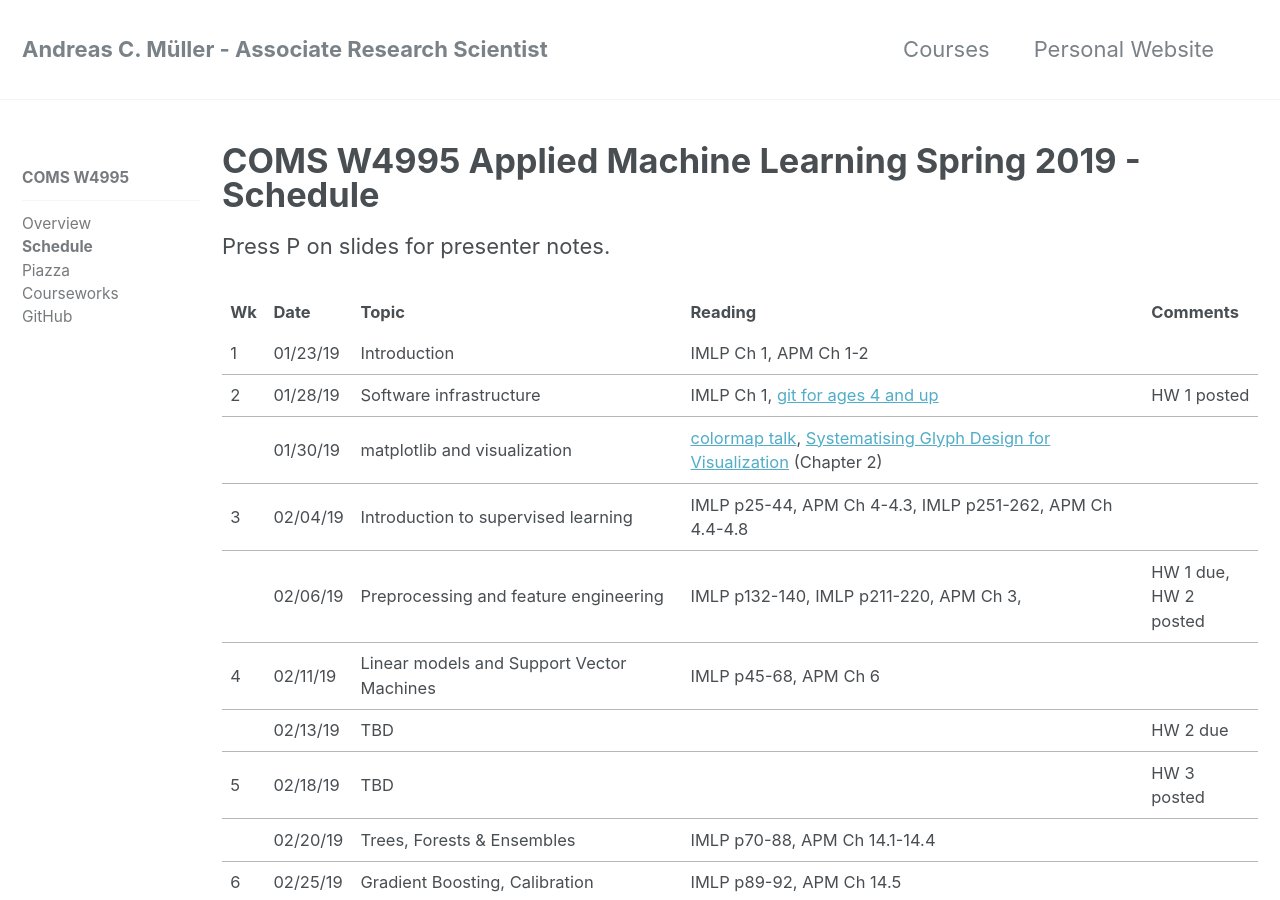
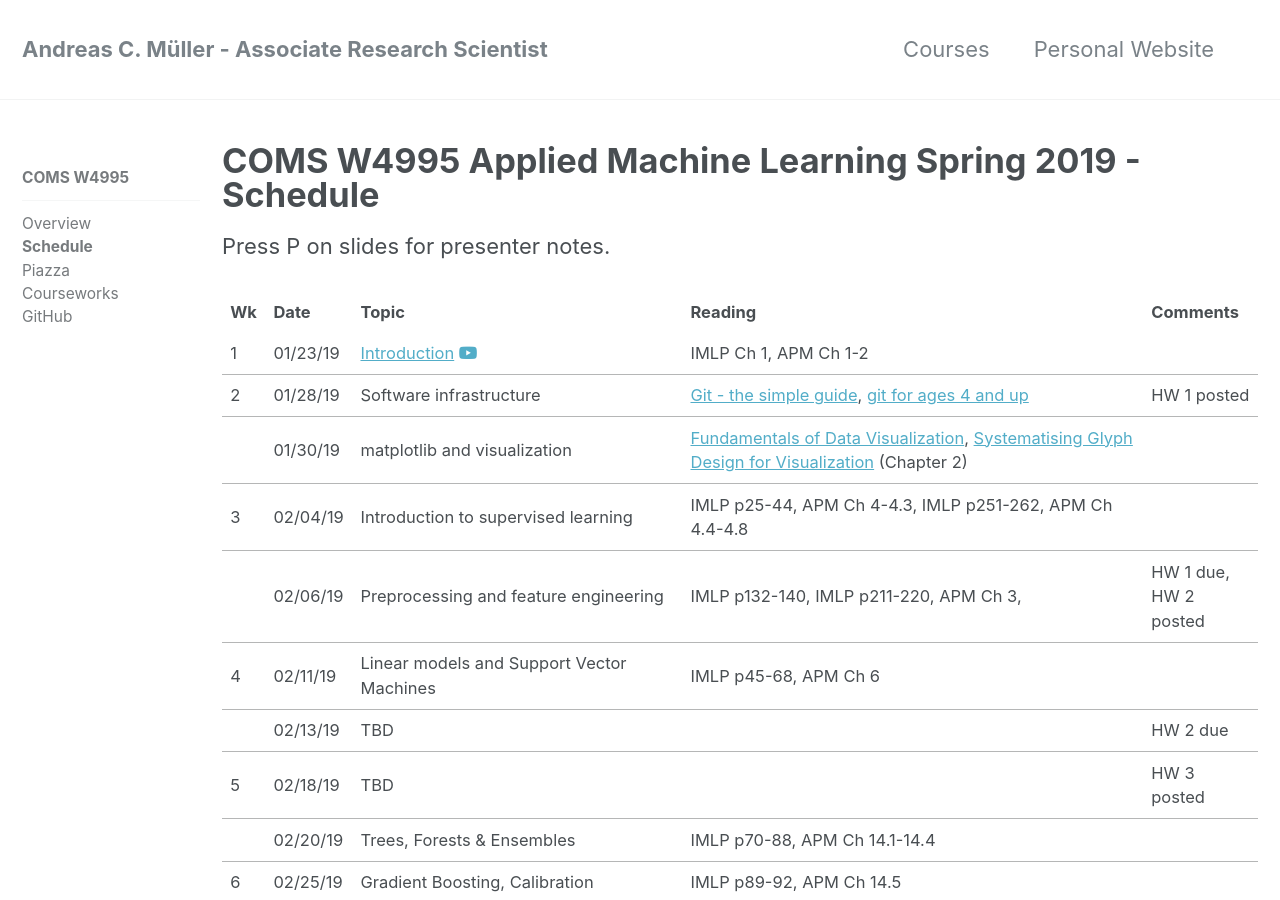
Before and after one commit to amueller/columbia-website, a Jekyll site: the page built from _comsw4995s19/lectures.md, in a window 1280 px wide and 900 px high. Built offline with Jekyll 4.4.1, drawn with Linux system fonts in a browser that asks for light colours; nearby versions of some CDN libraries.

Commit message:
add links for videos, add data vis book

```diff
--- a/_comsw4995s19/lectures.md
+++ b/_comsw4995s19/lectures.md
@@ -25,7 +25,7 @@ Press P on slides for presenter notes.
 	<tr>
 		<td>1</td>
 		<td>01/23/19</td>
-		<td>Introduction</td>
+		<td><a href="https://amueller.github.io/COMS4995-s19/slides/aml-01-introduction/">Introduction</a>&nbsp;<a href="https://www.youtube.com/watch?v=Qd68h4UGlNY&list=PL_pVmAaAnxIQGzQS2oI3OWEPT-dpmwTfA"><i class="fa fa-youtube-play" aria-hidden="true"></i></a></td>
 		<td>IMLP Ch 1, APM Ch 1-2</td>
 		<td><br></td>
 	</tr>
@@ -33,14 +33,14 @@ Press P on slides for presenter notes.
 		<td>2</td>
 		<td>01/28/19</td>
 		<td>Software infrastructure</td>
-		<td>IMLP Ch 1, <a href="https://www.youtube.com/watch?v=1ffBJ4sVUb4">git for ages 4 and up</a></td>
+		<td><a href="http://rogerdudler.github.io/git-guide/">Git - the simple guide</a>, <a href="https://www.youtube.com/watch?v=1ffBJ4sVUb4">git for ages 4 and up</a></td>
 		<td>HW 1 posted</td>
 	</tr>
 	<tr>
 		<td><br></td>
 		<td>01/30/19</td>
 		<td>matplotlib and visualization &nbsp;</td>
-		<td><a href="https://www.youtube.com/watch?v=xAoljeRJ3lU">colormap talk</a>, <a href="https://ora.ox.ac.uk/objects/uuid:b98ccce1-038f-4c0a-a259-7f53dfe06ac7">Systematising Glyph Design for Visualization</a> (Chapter 2)</td>
+		<td><a href="https://serialmentor.com/dataviz/">Fundamentals of Data Visualization</a>, <a href="https://ora.ox.ac.uk/objects/uuid:b98ccce1-038f-4c0a-a259-7f53dfe06ac7">Systematising Glyph Design for Visualization</a> (Chapter 2)</td>
 		<td><br></td>
 	</tr>
 	<tr>
```
